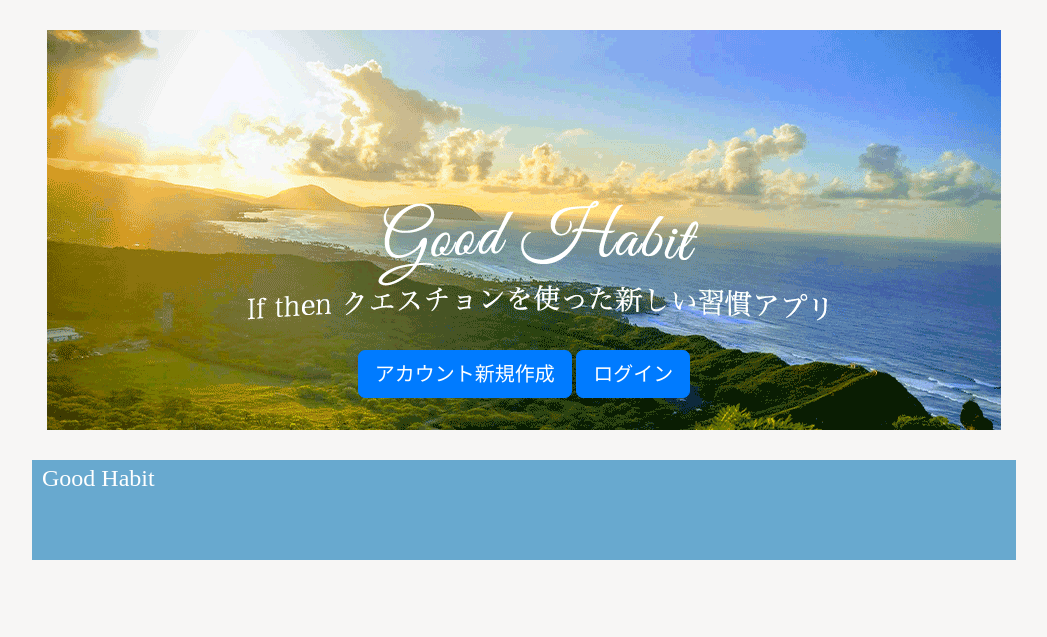
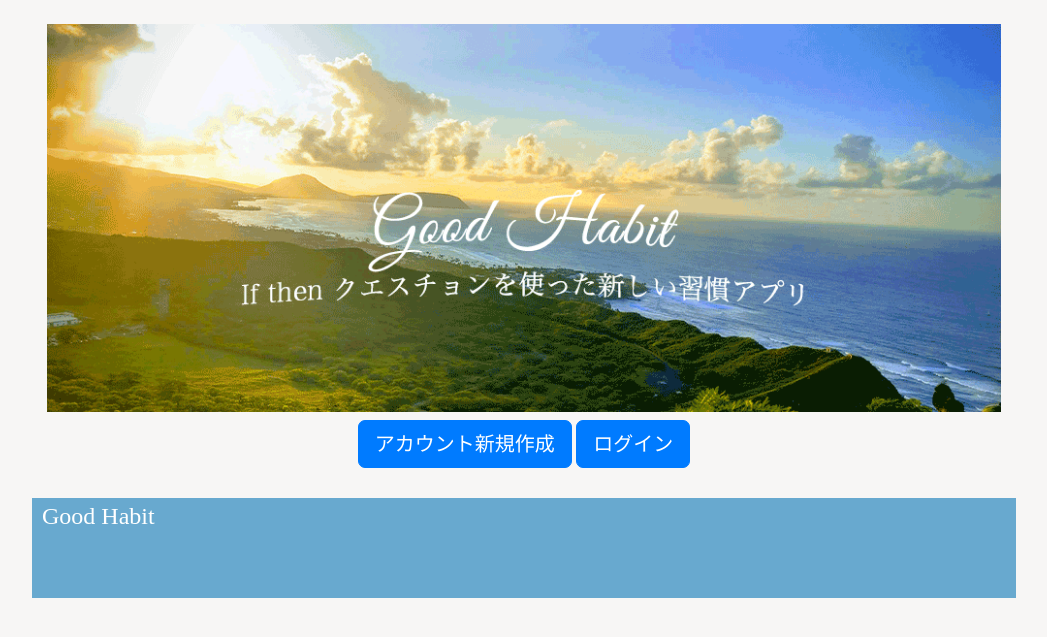
Before and after one commit to naototanabe/good-habit, a Laravel app: page / in a window 1280 px wide. Shown: the part 56-693 px from the top of the page, without its empty margins (116-1163 px from the left). Run offline with Laravel 8, Linux system fonts and the light colour scheme; some libraries are stand-ins or nearby versions.

Commit message:
fix toppage

```diff
--- a/public/css/style.css
+++ b/public/css/style.css
@@ -180,3 +180,8 @@ footer {
     font-size: 15px;
     margin-top: 20px;
 }
+
+.cover-image {
+    max-width: 100%;
+    width:100%;
+}
--- a/resources/views/welcome.blade.php
+++ b/resources/views/welcome.blade.php
@@ -42,8 +42,8 @@
         </main>
 
     @else
-        <div class="cover-image" style="background:url(image/Good-Habit1.png); background-size:cover;">
-            <div class="text-center signin-button">
+        <h1><img src="image/Good-Habit1.png" alt"GoodHabit main-visual"></h1>
+            <div class="text-center">
                 {{-- ユーザ登録ページへのリンク --}}
                 {!! link_to_route('signup.get', 'アカウント新規作成', [], ['class' => 'btn btn-lg btn-primary']) !!}
                 {!! link_to_route('login', 'ログイン', [], ['class' => 'btn btn-lg btn-primary']) !!}
```
